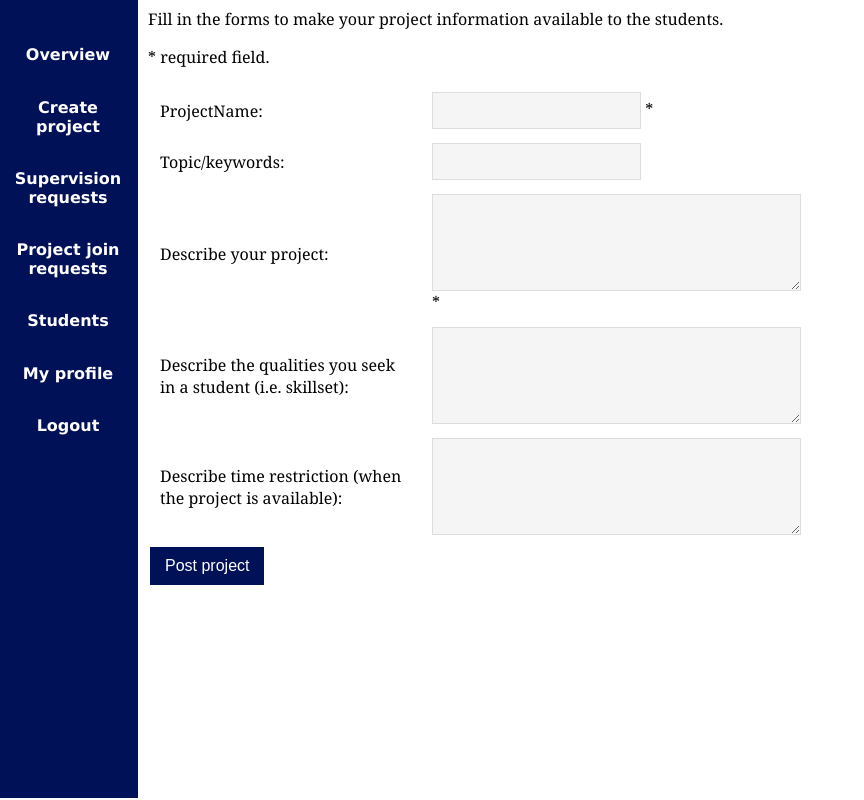
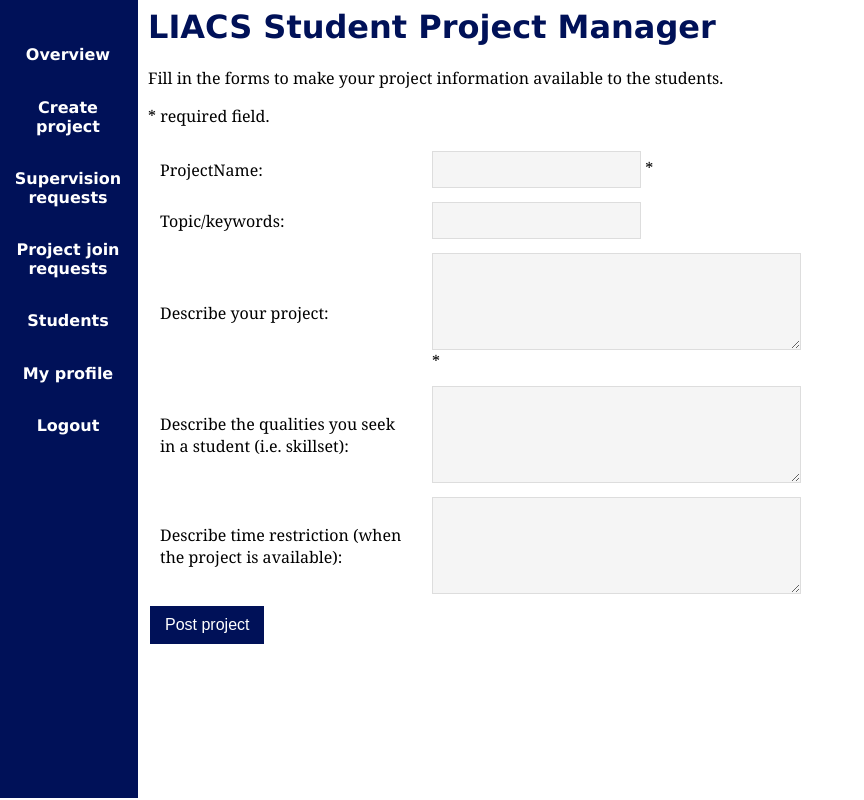
Before and after one commit to LIACSTeamVier/StageApp, a PHP site: page /project.php in a window 1280 px wide. Shown: the whole page, without its empty margins (0-864 px from the left). Run offline with PHP 8.4, Linux system fonts and the light colour scheme; the visitor is signed in with stand-in values (Sample User, id 1); data that the repository does not hold is empty.

Commit message:
added title

```diff
--- a/project.php
+++ b/project.php
@@ -126,6 +126,7 @@ function insertIntoDatabase($name, $topic, $description, $squal, $tijdrest, $con
     </div>-->
 
     <div class="main">
+    <h1>LIACS Student Project Manager</h1>
     <p>
         Fill in the forms to make your project information available to the
         students.
```
